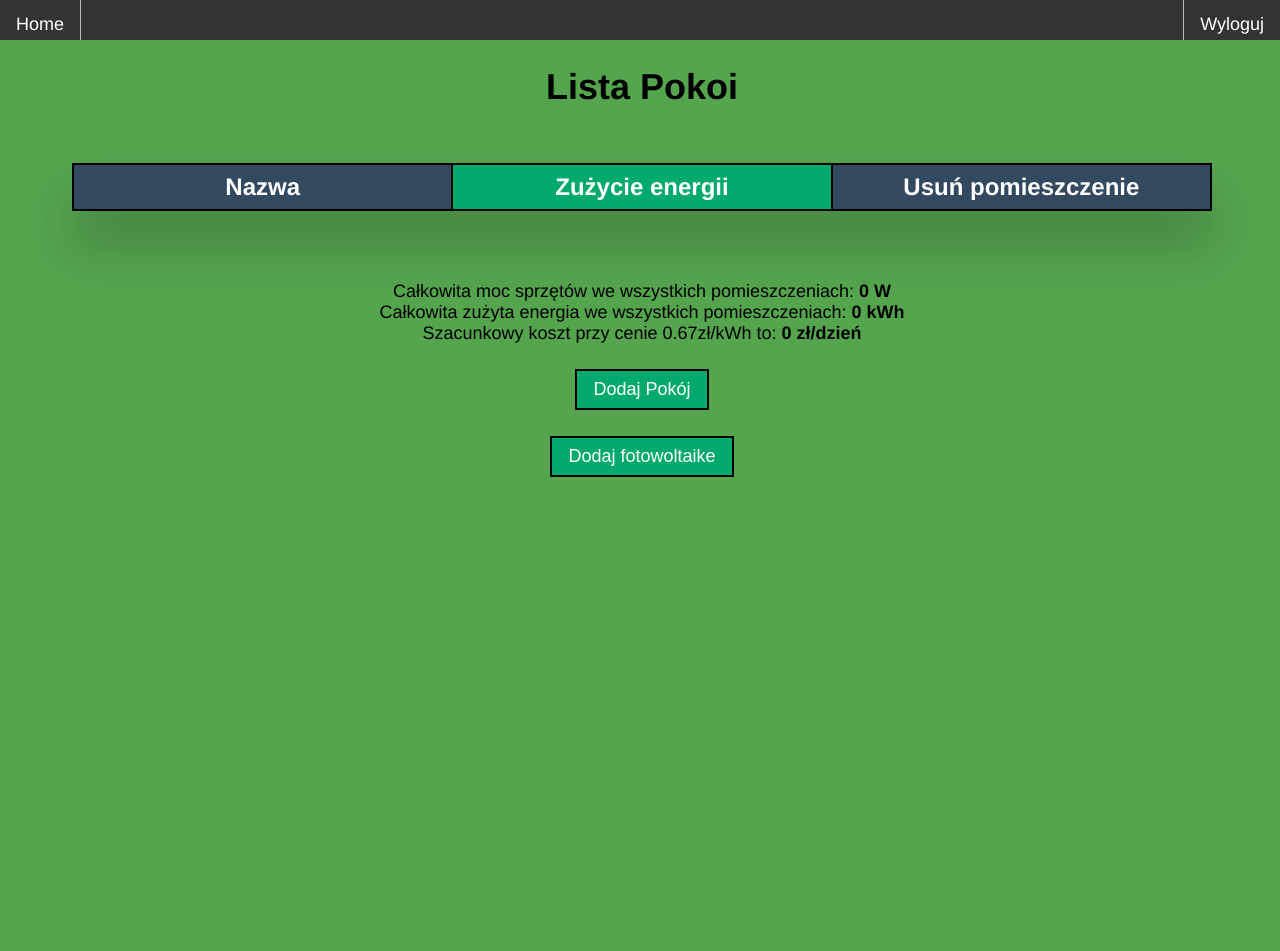
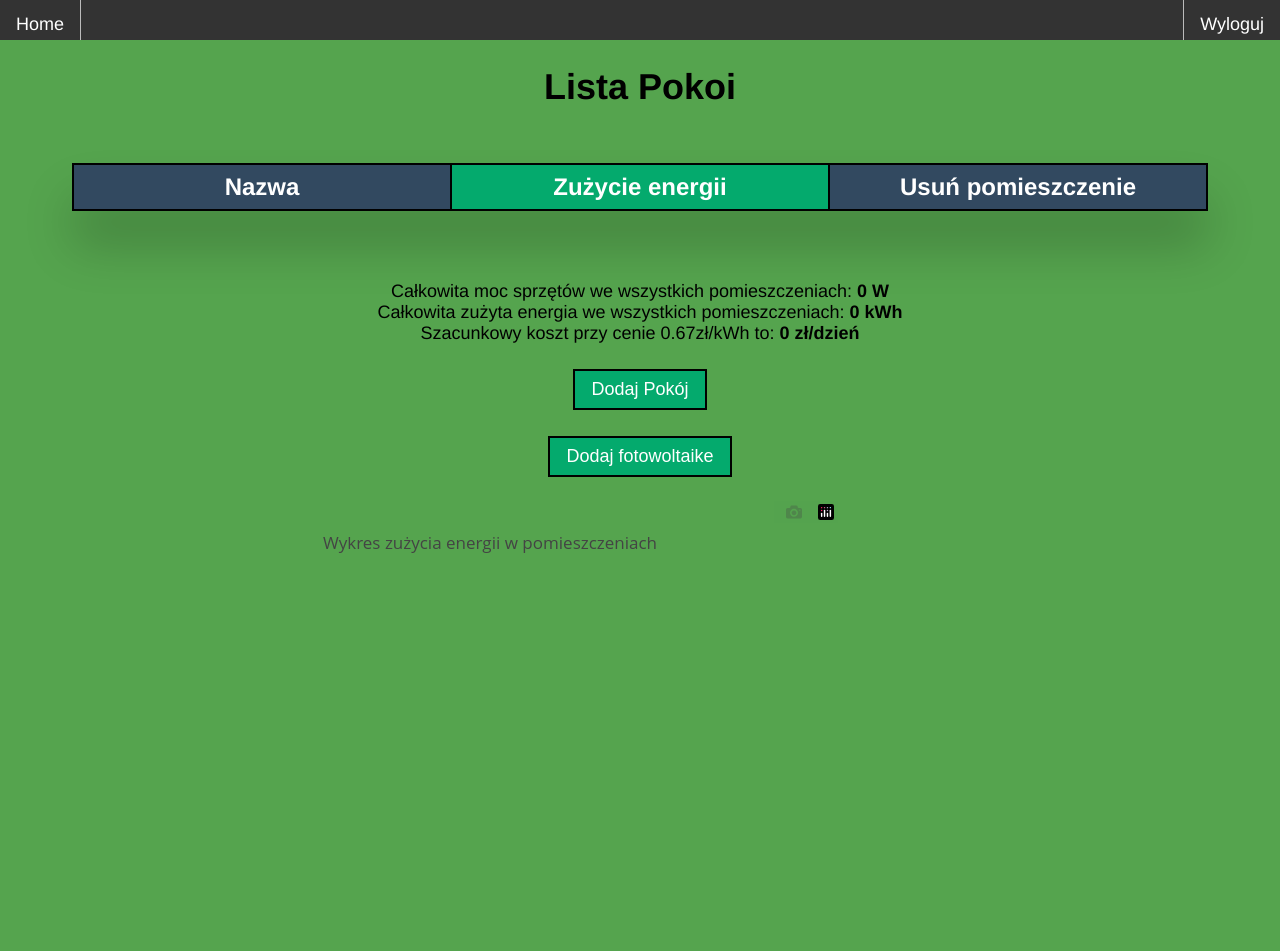
Before and after one commit to CezaryHanczak/EcoDom, a PHP site: page /rooms.php?house_id= in a window 1280 px wide. Before the commit the page ends 477 px from the top, so only its background shows below. Run offline with PHP 8.4, Linux system fonts and the light colour scheme; the visitor is signed in with stand-in values (Sample User, id 1); data comes from the database, SQL or seed files in the repository; data that the repository does not hold is empty; some libraries are stand-ins or nearby versions.

Commit message:
Wykresy energii

```diff
--- a/EcoDom/css/style.css
+++ b/EcoDom/css/style.css
@@ -4,6 +4,7 @@ body {
 	font-family: Helvetica;
     -webkit-font-smoothing: antialiased;
 	font-size: 18px;
+    background-color: #55A44E;
 }
 
 #menu{
@@ -15,10 +16,16 @@ body {
 #content{
 	padding: 2px;
 	margin: 0px;
-	width: 100%;
-	height: 95%;
 	background-color: #55A44E;
 	text-align: center;
+}
+
+.plot {
+    padding: 0px;
+    background-color: #55A44E;
+    width: 1000px;
+    text-align: center;
+    margin: auto;
 }
 
 ul {
--- a/EcoDom/rooms.php
+++ b/EcoDom/rooms.php
@@ -19,6 +19,11 @@ else
 <head>
 <title>EkoDom</title>
 <link rel="stylesheet" href="css/style.css">
+<script src="https://cdn.plot.ly/plotly-2.14.0.min.js"></script>
+<script>
+	var powerValues = [];
+	var chartLabels = [];
+</script>
 </head>
 
 <body>
@@ -68,6 +73,7 @@ else
 						<input type="text" name="id_house" class="ukryty" value="'.$_GET['house_id'].'">
 					</tr>
 				</form>';
+			echo '<script>powerValues.push(' . $rez2[0] . '); chartLabels.push("' . $rez['nazwa'] . '");</script>';
 			$sum += $rez2[0];
 			$sql2 = "SELECT SUM(sredni_czas_pracy*zuzycie_energii) FROM urzadzenia WHERE id_pomieszczenia = '".$rez['id']."'";
 			$r2 = mysqli_query($conn, $sql2);
@@ -79,7 +85,11 @@ else
 		$r = mysqli_query($conn, $sql);
 		$rez = mysqli_fetch_array($r);
 		$sum_of_panels_power = 0;
-		$sum_of_panels_power = $rez['ilosc_paneli']* $rez['moc_panela'];
+		if ($rez == NULL)
+			$sum_of_panels_power = 0;
+		else {
+			$sum_of_panels_power = $rez['ilosc_paneli'] * $rez['moc_panela'];
+		}
 		$sum_of_kWh -= $sum_of_panels_power;
 		$sum_of_kWh /= 1000;
 		echo "Całkowita moc sprzętów we wszystkich pomieszczeniach: <b>".$sum." W</b></br>";
@@ -110,6 +120,29 @@ else
 			?>
 			<input type="submit" value="Dodaj fotowoltaike" />
 		</form>
+
+		<div id="plot" class="plot"></div>
+
+		<script>
+       		var data = [{
+			  values: powerValues,
+			  labels: chartLabels,
+			  type: 'pie'
+			}];
+
+			var layout = {
+			    title: 'Wykres zużycia energii w pomieszczeniach',
+				width: '20%',
+				paper_bgcolor: 'rgb(85,164,78)'
+			};
+
+			var config = {
+			  showEditInChartStudio: false,
+			  plotlyServerURL: "https://chart-studio.plotly.com"
+			};
+
+			Plotly.newPlot('plot', data, layout, config);
+    	</script>
 	</div>
 </div>
 </body>
```
Also changed, not shown: EcoDom/devices.php (+29 -0 lines), EcoDom/houses.php (+31 -0 lines).
